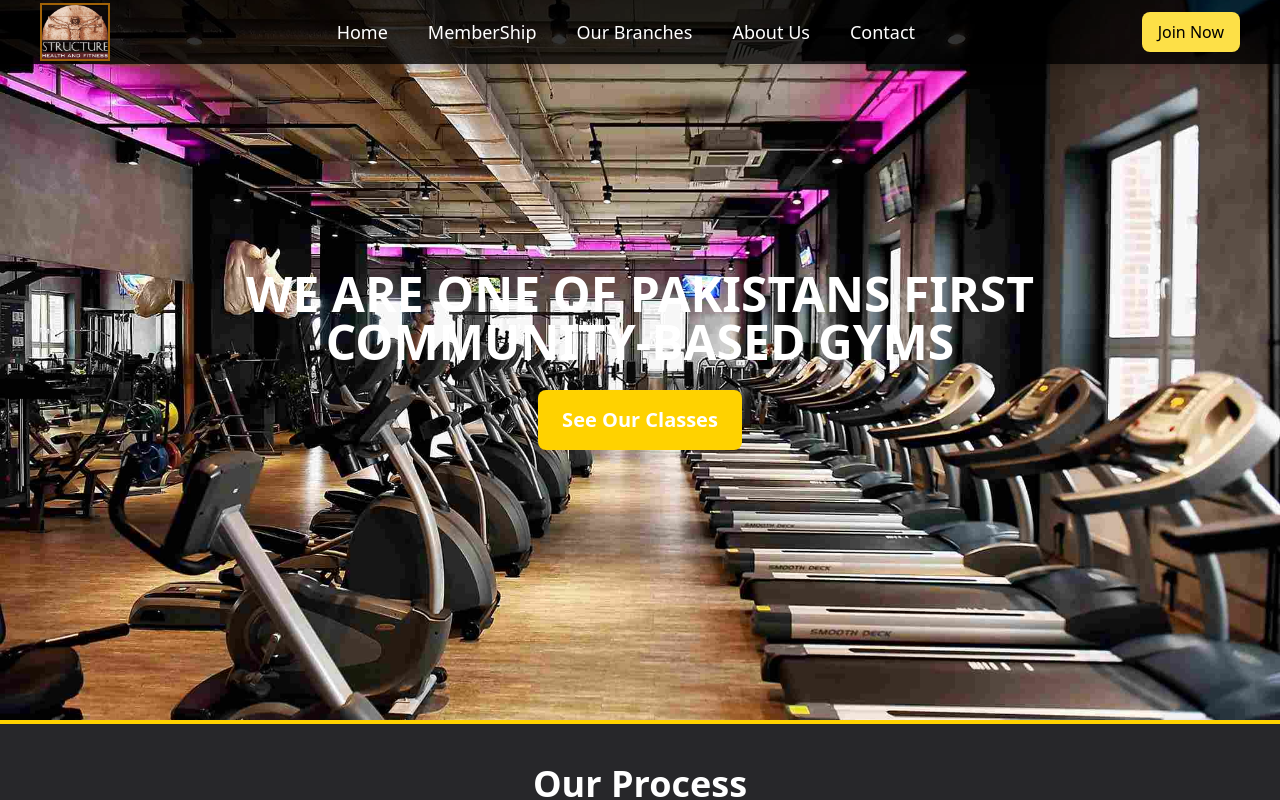
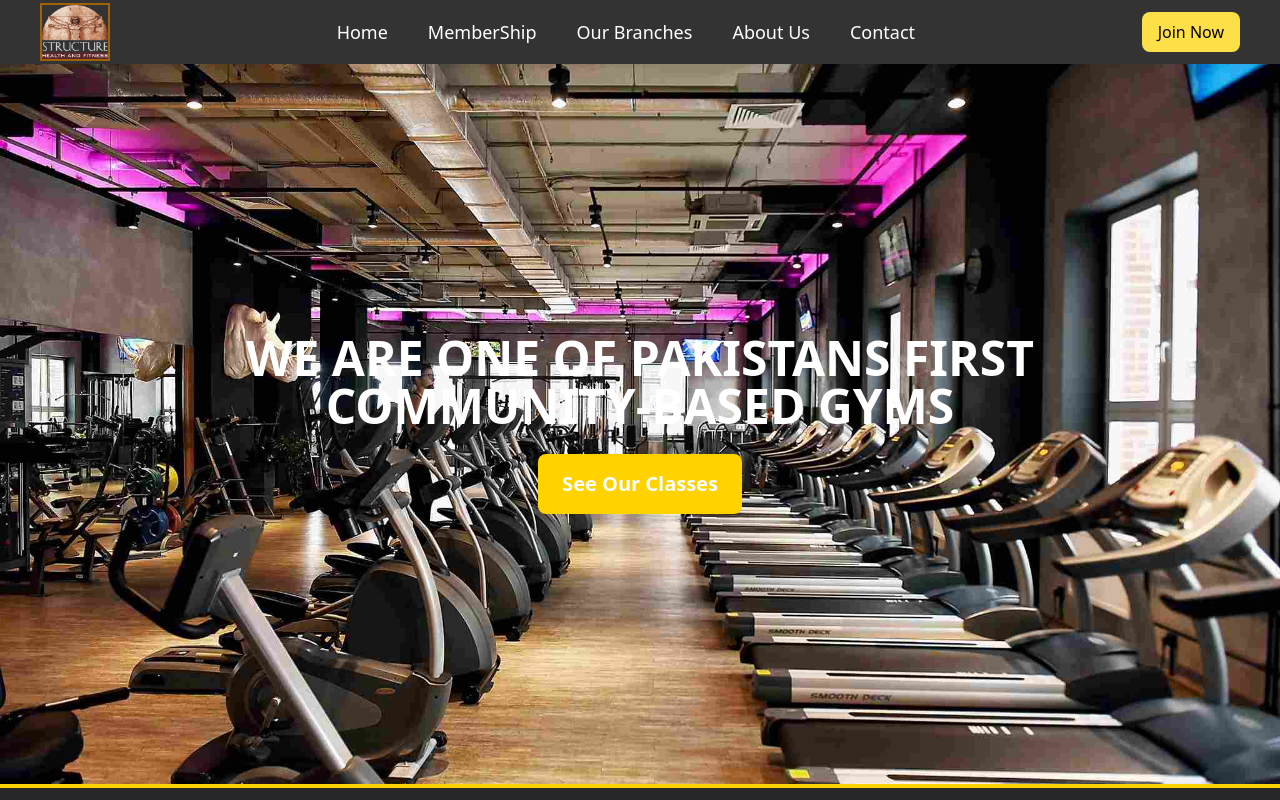
Before and after one commit to tahaawan123/gym-website, a Next.js app: page / in a window 1280 px wide. Shown: the top 800 px of the page. Built offline with nearby package versions, Linux system fonts and the light colour scheme.

Commit message:
solve error

```diff
--- a/app/components/Header.tsx
+++ b/app/components/Header.tsx
@@ -6,7 +6,7 @@ import { Sheet, SheetContent, SheetTrigger } from "@/components/ui/sheet";
 
 const Header = () => {
   return (
-    <header className="fixed top-0 left-0 right-0 bg-black bg-opacity-80 text-white h-16 flex items-center justify-between px-5 md:px-10 z-50 shadow-lg">
+    <header className=" bg-black bg-opacity-80 text-white h-16 flex items-center justify-between px-5 md:px-10 z-50 shadow-lg">
       {/* Logo */}
       <Image src="/Sturcture-logo.png" alt="Logo" height={50} width={70} className="border-2 border-yellow-700" />
 
```
